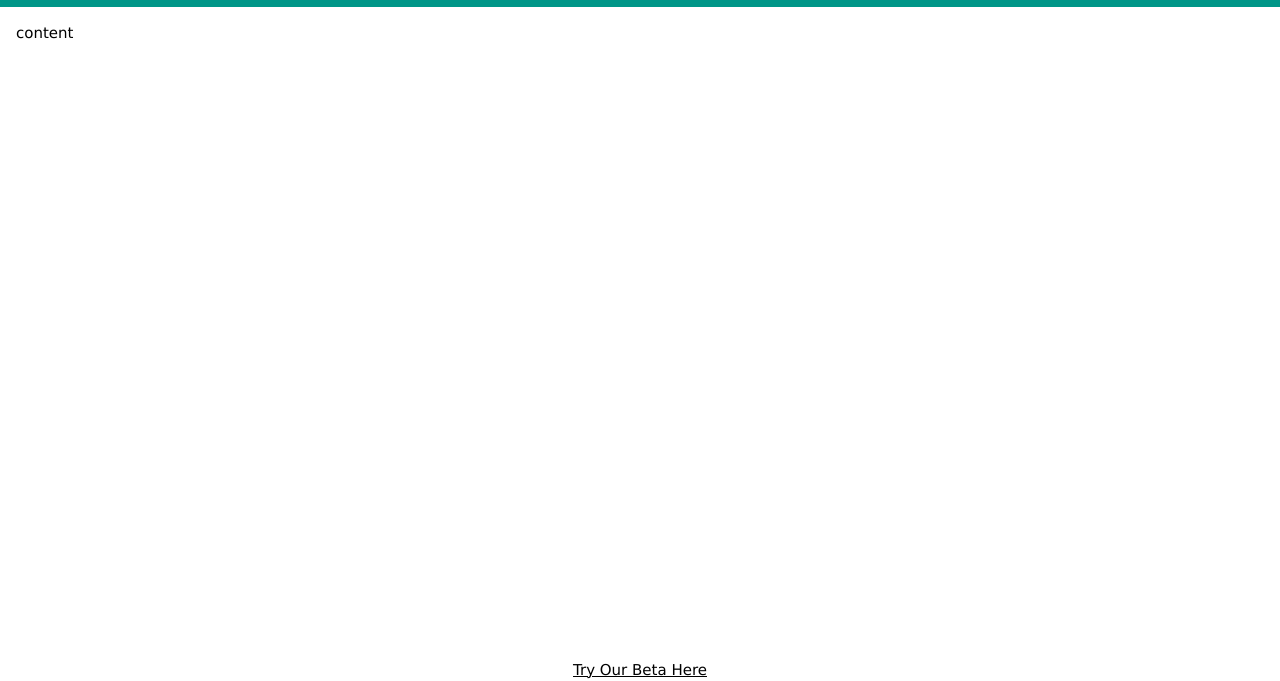
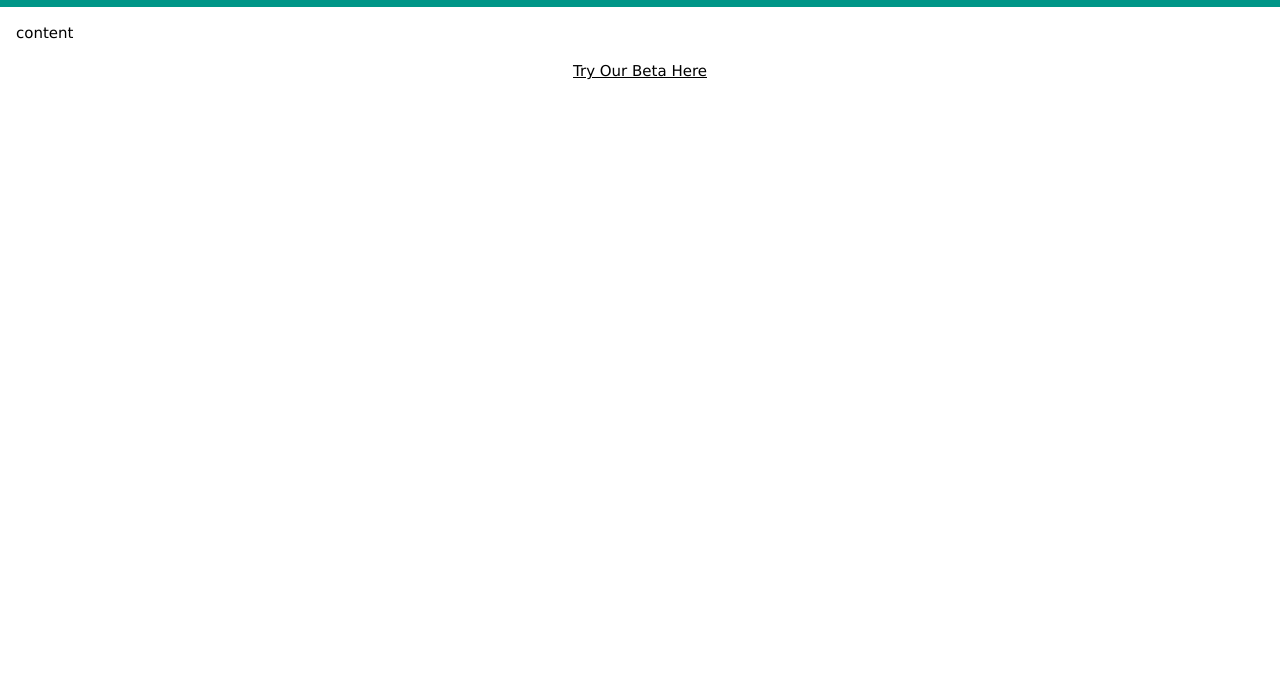
Before and after one commit to my-math-quiz/my-math-quiz.github.io, a plain HTML site: page home-page/Home-page.html in a window 1280 px wide. Shown: the part 119-800 px from the top of the page. Drawn offline with nearby package versions, Linux system fonts and the light colour scheme.

Commit message:
moved footer
it should move up

```diff
--- a/home-page/Home-page.html
+++ b/home-page/Home-page.html
@@ -11,7 +11,7 @@
         .footer {
             position: fixed;
             left: 0;
-            bottom: 0;
+            bottom: 3;
             width: 100%;
             background-color: white;
             color: black;
```
